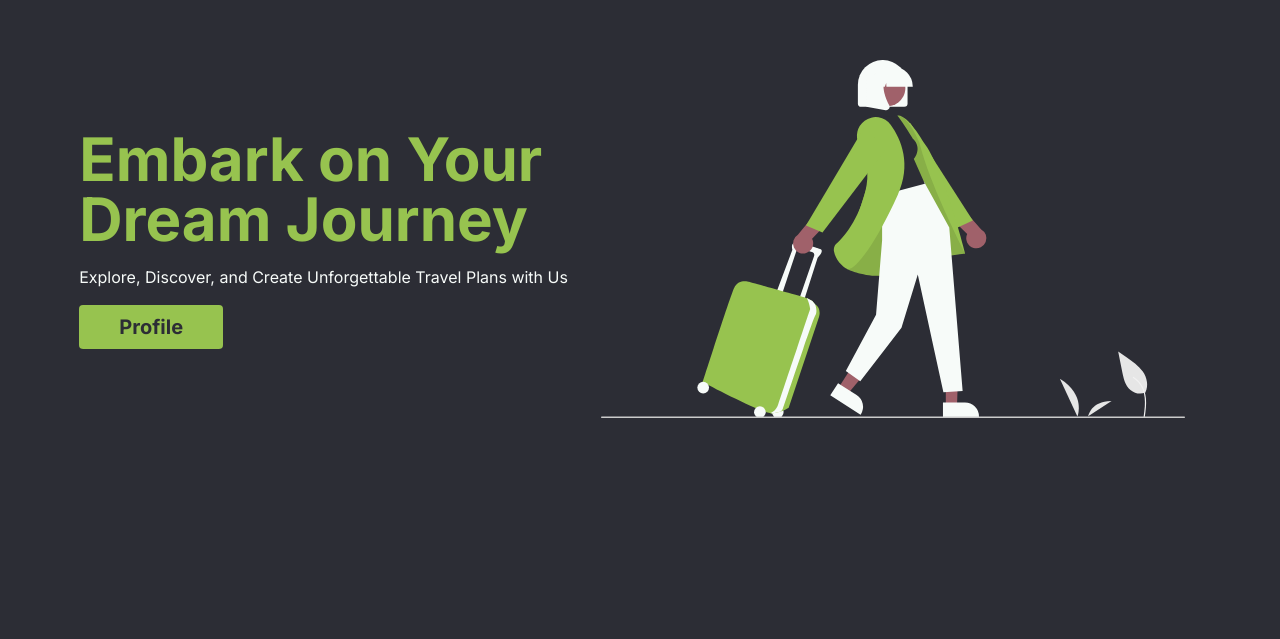
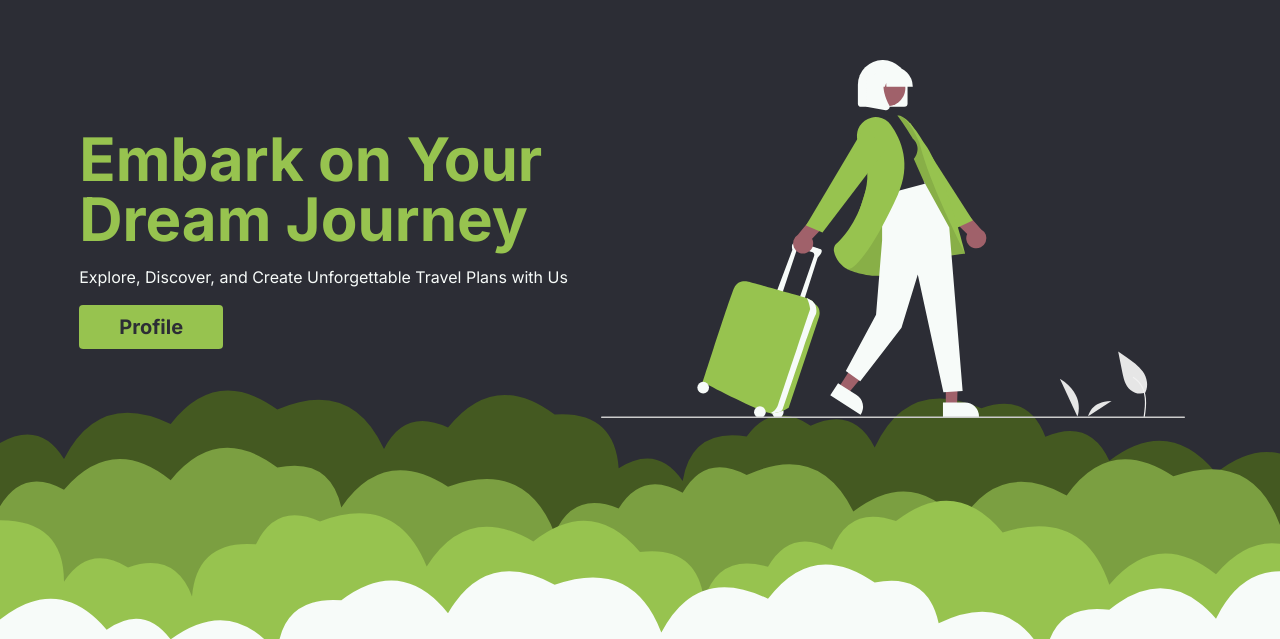
Before and after one commit to wesleywil/travel-planner, a Next.js app in the folder frontend/: page / in a window 1280 px wide. Shown: the part 161-800 px from the top of the page. Built offline with nearby package versions, Linux system fonts and the light colour scheme.

Commit message:
added a svg image to the background of the application

```diff
--- a/frontend/src/app/globals.css
+++ b/frontend/src/app/globals.css
@@ -4,4 +4,8 @@
 
 body{
   background-color: #2c2d35;
+  background-image: url('/bg_cloud.svg');
+  background-repeat: no-repeat;
+  background-size: 100% 60%;
+  background-position: center bottom;
 }
```
Also changed, not shown: frontend/public/bg_cloud.svg (added).
